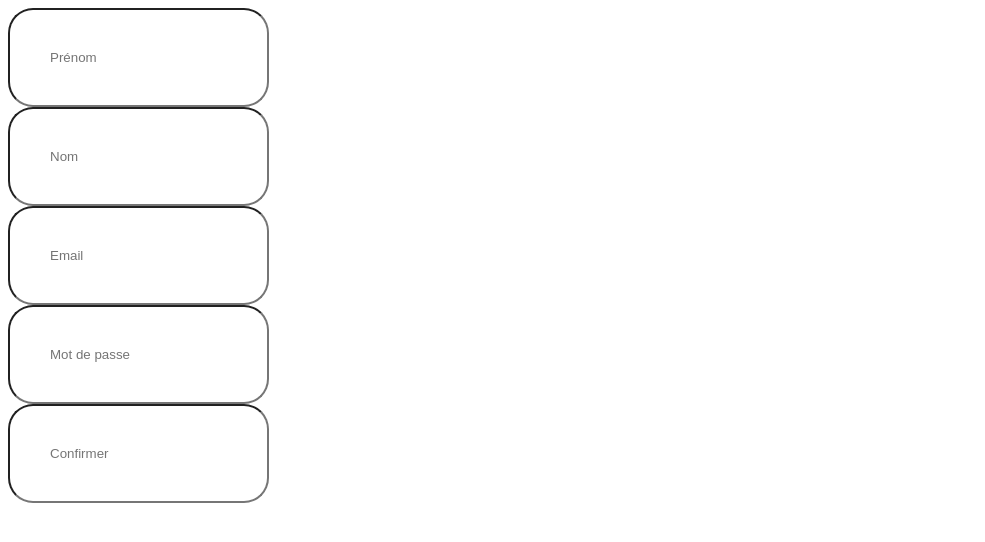
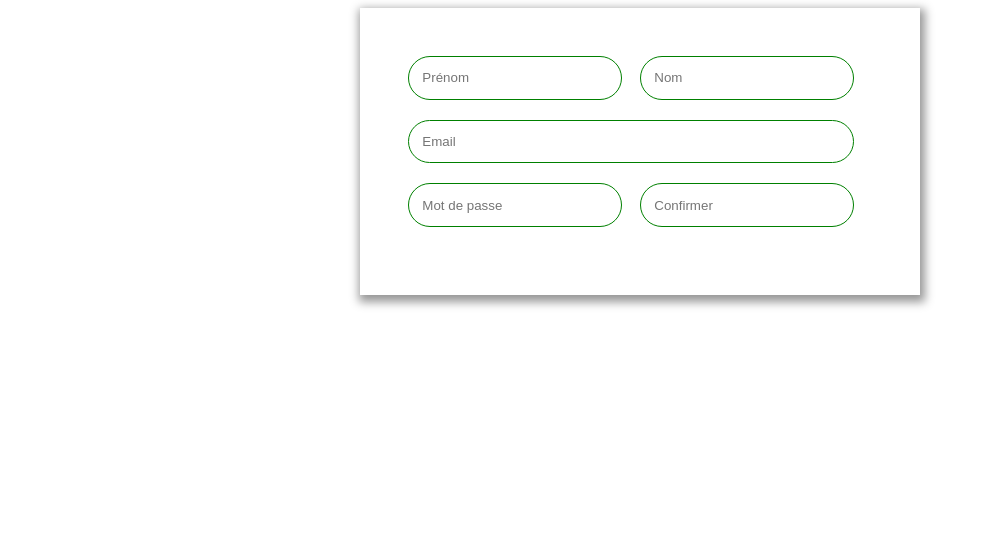
Before and after one commit to pierre6631/ecolodream, an Angular app: page / in a window 1280 px wide. Shown: the top 542 px of the page, without its empty margins (0-985 px from the left). Built offline with nearby package versions, Linux system fonts and the light colour scheme.

Commit message:
login component

```diff
--- a/src/app/app.module.ts
+++ b/src/app/app.module.ts
@@ -9,7 +9,7 @@ import { SharedModule } from './shared/shared.module';
 @NgModule({
   declarations: [
     AppComponent,
-    LoginComponent
+    LoginComponent,
   ],
   imports: [
     BrowserModule,
--- a/src/app/login/login.component.html
+++ b/src/app/login/login.component.html
@@ -1,17 +1,17 @@
-<div class="card">
-    <div class="form-group">
+<app-card class="cardCenter">
+    <div class="form-group w-50">
         <app-input [type]="firstname.type" [name]="firstname.name" [placeholder]="firstname.placeholder"></app-input>
     </div>
-    <div class="form-group">
+    <div class="form-group w-50">
         <app-input [type]="lastname.type" [name]="lastname.name" [placeholder]="lastname.placeholder"></app-input>
     </div>
-    <div class="form-group">
+    <div class="form-group w-100">
         <app-input [type]="email.type" [name]="email.name" [placeholder]="email.placeholder"></app-input>
     </div>
-    <div class="form-group">
+    <div class="form-group w-50">
         <app-input [type]="password.type" [name]="password.name" [placeholder]="password.placeholder"></app-input>
     </div>
-    <div class="form-group">
+    <div class="form-group w-50">
         <app-input [type]="passwordConfirm.type" [name]="passwordConfirm.name" [placeholder]="passwordConfirm.placeholder"></app-input>
     </div>
-</div>
+</app-card>
--- a/src/app/login/login.component.scss
+++ b/src/app/login/login.component.scss
@@ -0,0 +1,15 @@
+.w-50{
+    width: 40%;
+}
+.w-100{
+    width: 100%;
+}
+.form-group{
+    margin-right: 10%;
+    margin-bottom: 20px;
+}
+.cardCenter{
+    margin: auto;
+    width: 35em;
+    display: block;
+}
--- /dev/null
+++ b/src/app/shared/card/card/card.component.html
@@ -0,0 +1,3 @@
+<div class="card">
+    <ng-content></ng-content>
+</div>
--- /dev/null
+++ b/src/app/shared/card/card/card.component.scss
@@ -0,0 +1,7 @@
+.card{
+    padding: 3em;
+    width: fit-content;
+    display: flex;
+    flex-wrap: wrap;
+    box-shadow: 2px 4px 9px 3px rgba(0,0,0,0.41);
+}
--- a/src/app/shared/input/input/input.component.scss
+++ b/src/app/shared/input/input/input.component.scss
@@ -1,4 +1,6 @@
 .input{
-    padding: 3em;
+    padding: 1em;
     border-radius: 25px;
+    width: 100%;
+    border: 1px solid green;
 }
```
Also changed, not shown: src/app/shared/card/card.module.ts (added, +16 -0 lines), src/app/shared/card/card/card.component.ts (added, +10 -0 lines), src/app/shared/shared.module.ts (+5 -2 lines), src/app/shared/input/input/input.component.html (line endings or trailing spaces), 1 other file (tests, documents, lock files or other folders).
